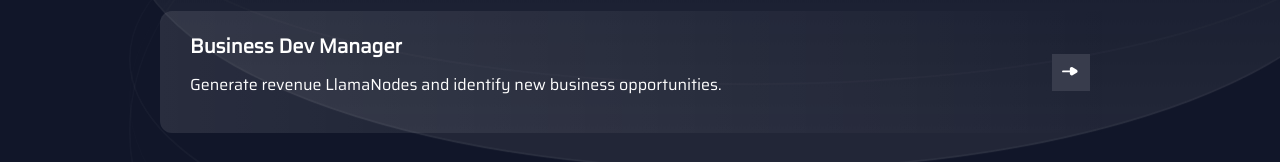
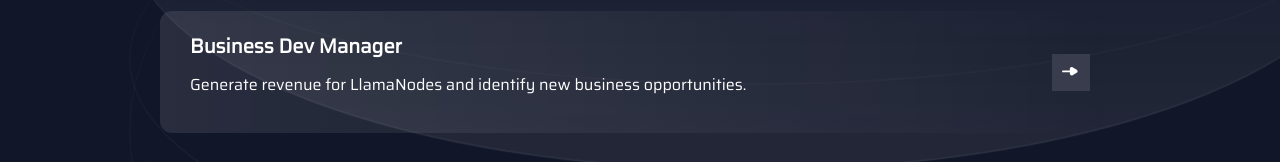
Before and after one commit to DefiLlama/llama-corp, a Next.js app: page / in a window 1280 px wide. Shown: the part 2448-2610 px from the top of the page. Built offline with nearby package versions, Linux system fonts and the light colour scheme.

Commit message:
typo career

```diff
--- a/data/careers.js
+++ b/data/careers.js
@@ -184,7 +184,7 @@
     title: "Business Dev Manager",
     project: "LlamaNodes",
     description:
-      "Generate revenue LlamaNodes and identify new business opportunities.",
+      "Generate revenue for LlamaNodes and identify new business opportunities.",
     content: `
       <section>
         <h1>Business Dev Manager</h1>
```
